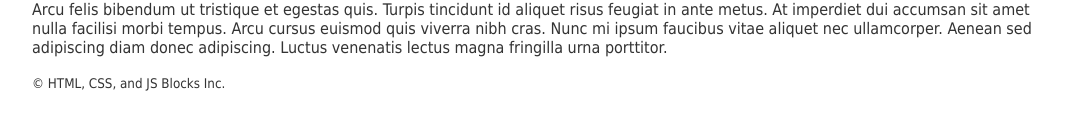
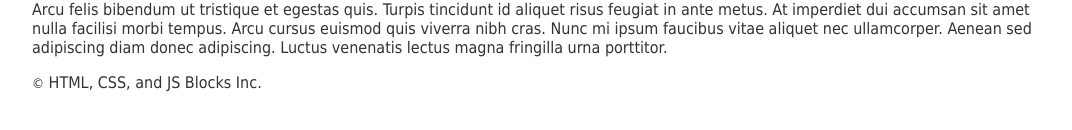
Before and after one commit to zoeng6/COMP1002_Lab2, a plain HTML site: page index.html in a window 1280 px wide. Shown: the part 604-734 px from the top of the page, without its empty margins (96-1168 px from the left). Drawn offline with Linux system fonts and the light colour scheme.

Commit message:
Update index.html

```diff
--- a/index.html
+++ b/index.html
@@ -31,7 +31,7 @@
 
     <!-- Page Footer -->
     <footer>
-        <p><small>© HTML, CSS, and JS Blocks Inc.</small></p>
+        <p><small>©</small> HTML, CSS, and JS Blocks Inc.</p>
     </footer>
 
 </body>
```
